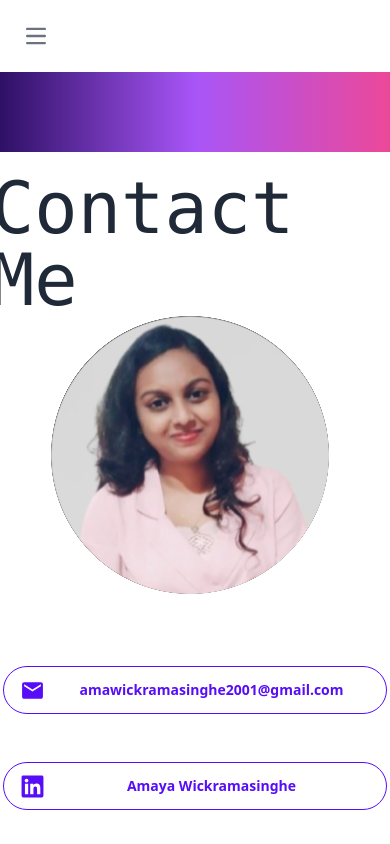
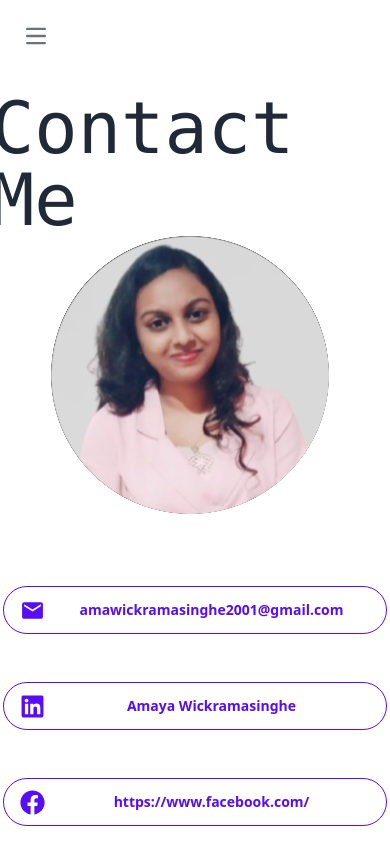
Before and after one commit to Amaya-2001/My-Portfolio, a React (Create React App) app: page /contact in a window 390 px wide. Shown: the top 844 px of the page. Built offline with nearby package versions, Linux system fonts and the light colour scheme.

Commit message:
Now, contact page is responsive

```diff
--- a/src/components/Contact.js
+++ b/src/components/Contact.js
@@ -9,10 +9,10 @@
     window.open(url, "_blank", "noreferrer");
   };
   return (
-    <div className="bg-gradient-to-r from-violet-950 via-purple-500 to-pink-500 ... h-screen ....">
+    <div className="bg-gradient-to-r from-violet-950 via-purple-500 to-pink-500 ... sm:h-full ....">
       <Navbar />
-      <div class="flex justify-center ... mt-20">
-        <div className="card lg:card-side bg-base-100 shadow-xl">
+      <div class="flex justify-center ... sm:mt-20 ">
+        <div className="card lg:card-side bg-base-100 shadow-xl sm:mb-20">
           <div>
             <h1 className="text-7xl font-mono mt-5 ml-5 ">Contact Me</h1>
             <img src={profile} alt="profile" className=" ml-20" />
```
